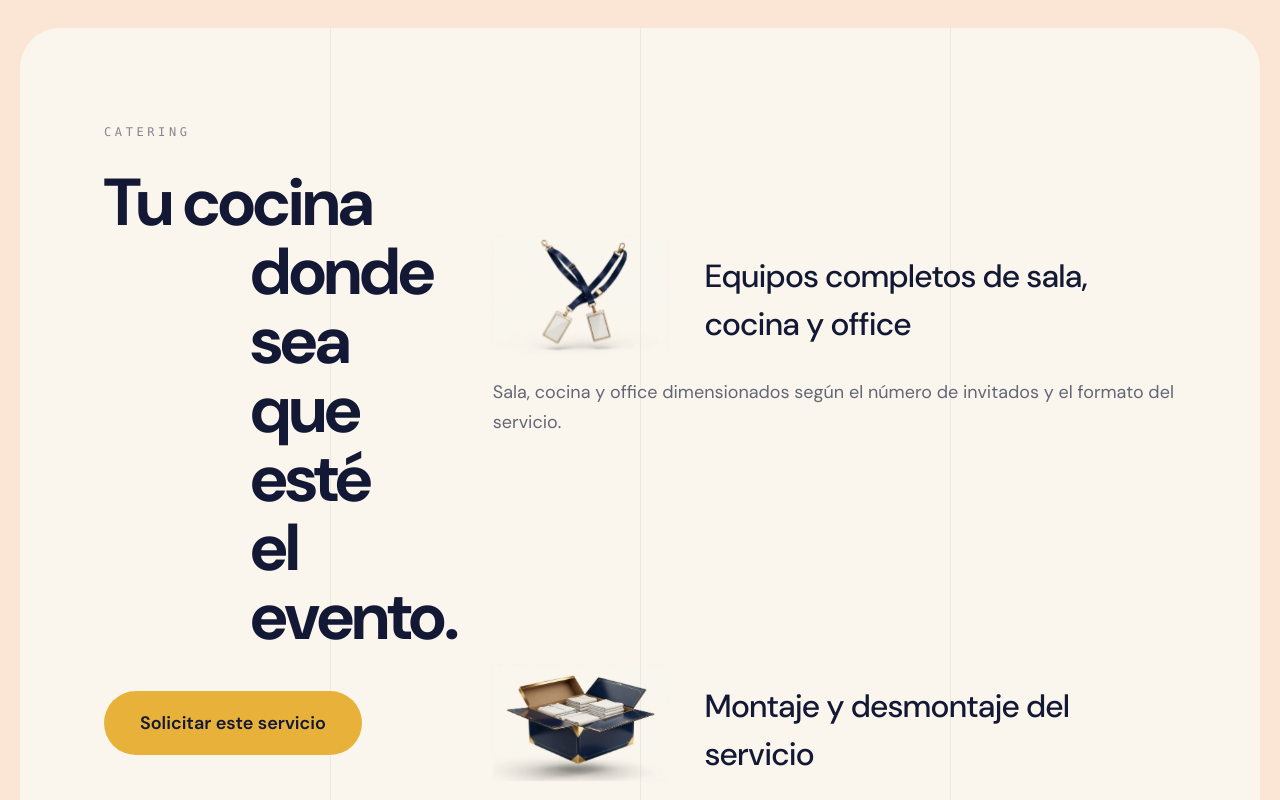
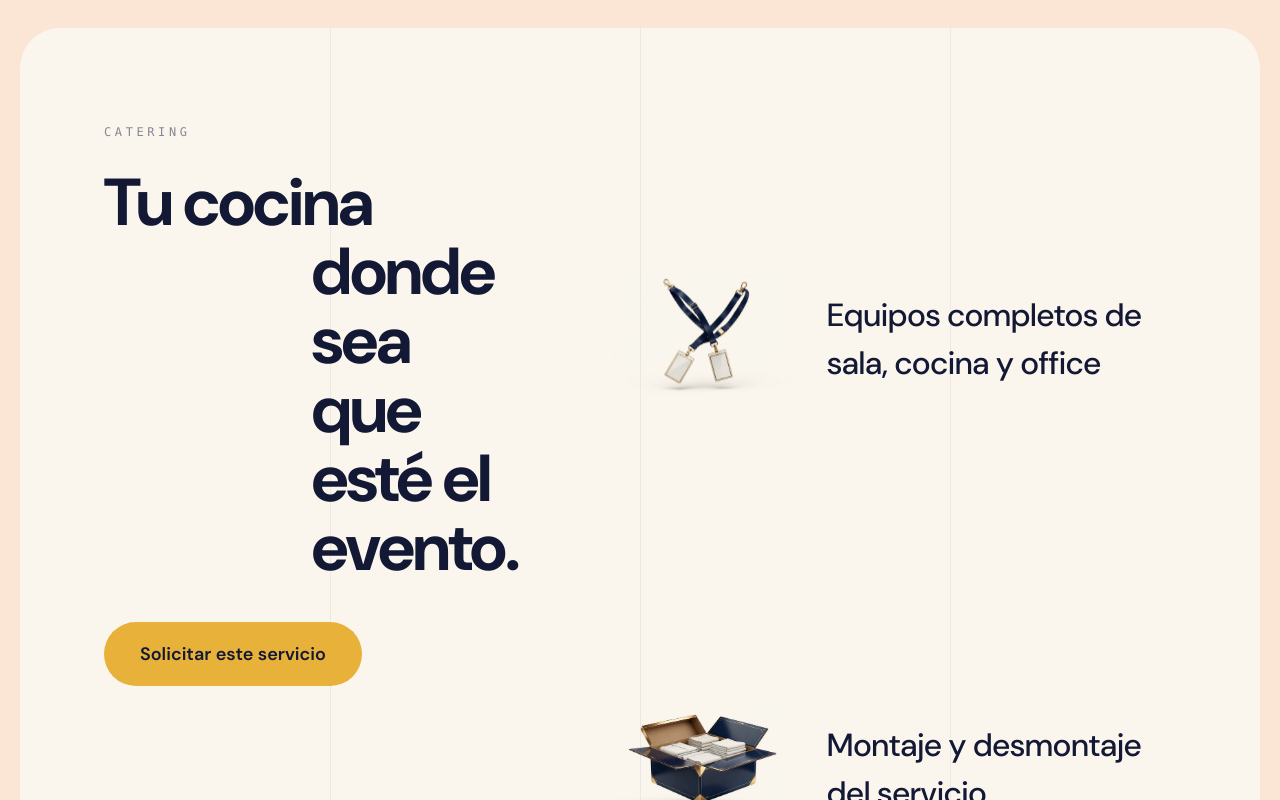
Before and after one commit to roxannaaguilera/premium-work-web, a Next.js app in the folder premium_work/: page /servicios/catering in a window 1280 px wide. Shown: the part 1900-2700 px from the top of the page. Built offline with nearby package versions, Linux system fonts and the light colour scheme.

Commit message:
revert: restore the previous split section distribution

```diff
--- a/premium_work/components/ServiceDetail.tsx
+++ b/premium_work/components/ServiceDetail.tsx
@@ -398,7 +398,7 @@ export default function ServiceDetail({
                 <span className="absolute top-0 bottom-0 left-2/4 w-px bg-[#131834]/[0.06]" />
                 <span className="absolute top-0 bottom-0 left-3/4 w-px bg-[#131834]/[0.06]" />
               </div>
-              <div className="relative mx-auto grid max-w-6xl gap-14 px-5 py-16 md:grid-cols-[3fr_7fr] md:gap-24 md:px-10 md:py-24">
+              <div className="relative mx-auto grid max-w-6xl gap-14 px-5 py-16 md:grid-cols-[0.85fr_1.15fr] md:gap-24 md:px-10 md:py-24">
                 {/* Columna fija: la descripción del servicio */}
                 <div className="self-start md:sticky md:top-36">
                   <p className="font-mono text-xs tracking-[0.3em] text-[#131834]/50 uppercase">
@@ -426,9 +426,8 @@ export default function ServiceDetail({
                   {(item.features ?? []).map((f, i) => (
                     <li
                       key={f.icon}
-                      className="flex flex-col justify-center py-12 md:min-h-[430px] md:py-0"
+                      className="flex items-center gap-6 py-12 md:min-h-[430px] md:gap-9 md:py-0"
                     >
-                      <div className="flex items-center gap-6 md:gap-9">
                       <img
                         src={`/images/iconos3d/${f.icon}.png`}
                         alt=""
@@ -439,10 +438,6 @@ export default function ServiceDetail({
                       <h3 className="text-[1.65rem] font-medium tracking-[-0.01em] text-[#131834] md:text-[2rem]">
                         {item.includes[i]}
                       </h3>
-                      </div>
-                      <p className="mt-5 text-lg leading-relaxed text-[#131834]/65">
-                        {f.text}
-                      </p>
                     </li>
                   ))}
                 </ul>
```
Lines whose indentation alone changed are shown as unchanged.
